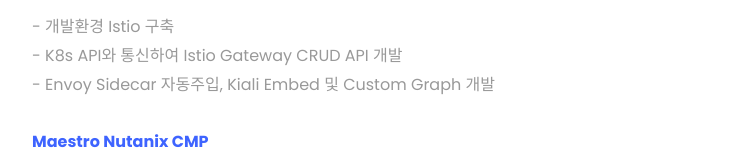
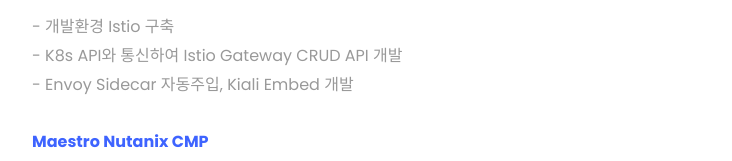
Before and after one commit to syyjbhjh3/syyjbhjh3.github.io, a plain HTML site: page index.html in a window 1280 px wide. Shown: the part 4343-4504 px from the top of the page, without its empty margins (404-1136 px from the left). Drawn offline with Linux system fonts and the light colour scheme; files whose address does not match are found by name.

Commit message:
Update index.html

```diff
--- a/index.html
+++ b/index.html
@@ -56,7 +56,7 @@
 						<h1>박영준</h1>
 						<h2>I'm a
 							<span class="txt-rotate" data-period="500"
-								data-rotate='[  "데브옵스 엔지니어", "백엔드 개발자", "5년차"]'></span>
+								data-rotate='["데브옵스 엔지니어", "백엔드 개발자", "5년차"]'></span>
 						</h2>
 					</div>
 				</div>
@@ -316,7 +316,7 @@
 									<p> Spring Boot, Istio, Kiali, OpenStack</p>
 									<div> - 개발환경 Istio 구축</div>
 									<div> - K8s API와 통신하여 Istio Gateway CRUD API 개발</div>
-									<div> - Envoy Sidecar 자동주입, Kiali Embed 및 Custom Graph 개발 </div>
+									<div> - Envoy Sidecar 자동주입, Kiali Embed 개발 </div>
 								</div>
 								<br/>
 
```
